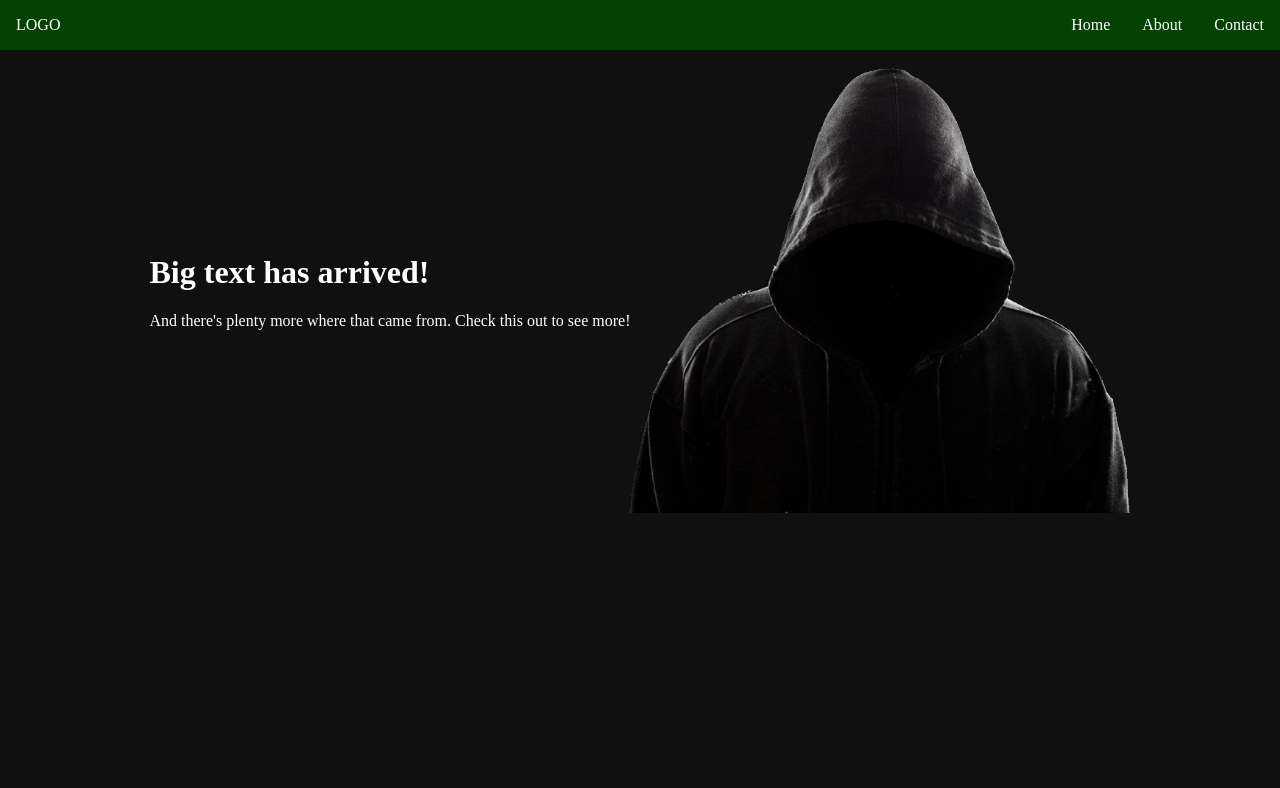
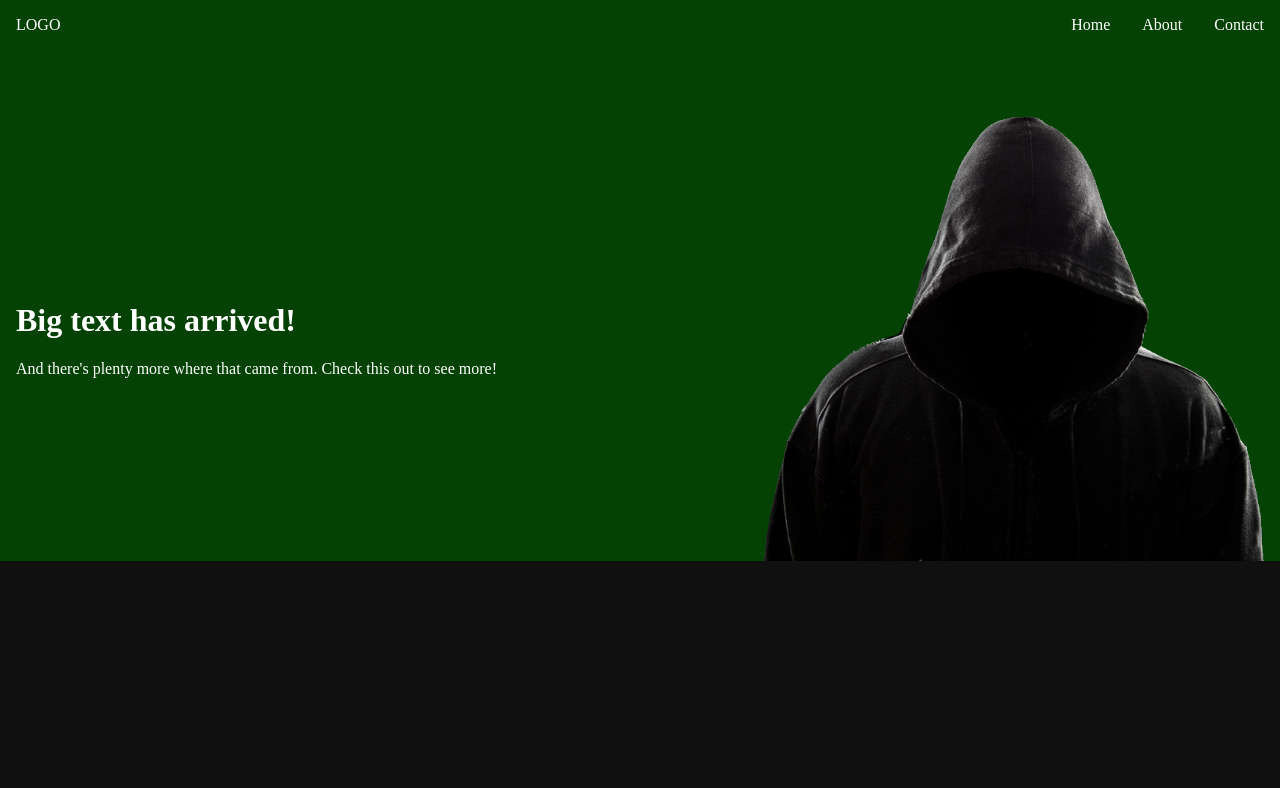
Before and after one commit to JordanLabute/landing_page, a plain HTML site: page index.html in a window 1280 px wide. Shown: the top 788 px of the page. Drawn offline with Linux system fonts and the light colour scheme.

Commit message:
fixed the splash

```diff
--- a/styles.css
+++ b/styles.css
@@ -14,7 +14,6 @@ body {
 .header {
     background-color: #044204;
     justify-content: center;
-    margin-bottom: 1rem;
 }
 
 .header>.container {
@@ -46,9 +45,21 @@ ul {
     margin: 0 auto;
 }
 
+.hero {
+    background-color: #044204;
+    padding-top: 4rem;
+}
+
 .splash {
     display: flex;
     align-items: center;
+    gap: 100px;
+    width: 100%;
+    justify-content: space-between;
+}
+
+.splashtext {
+    max-width: 600px;
 }
 
 .cards>.container {
```
